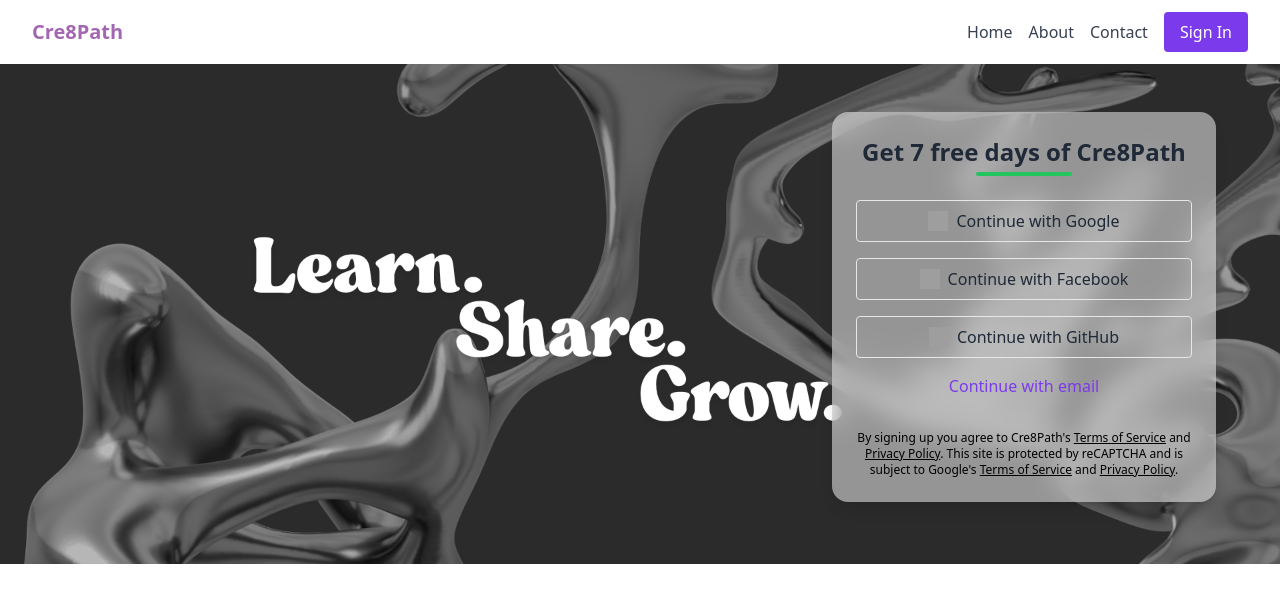
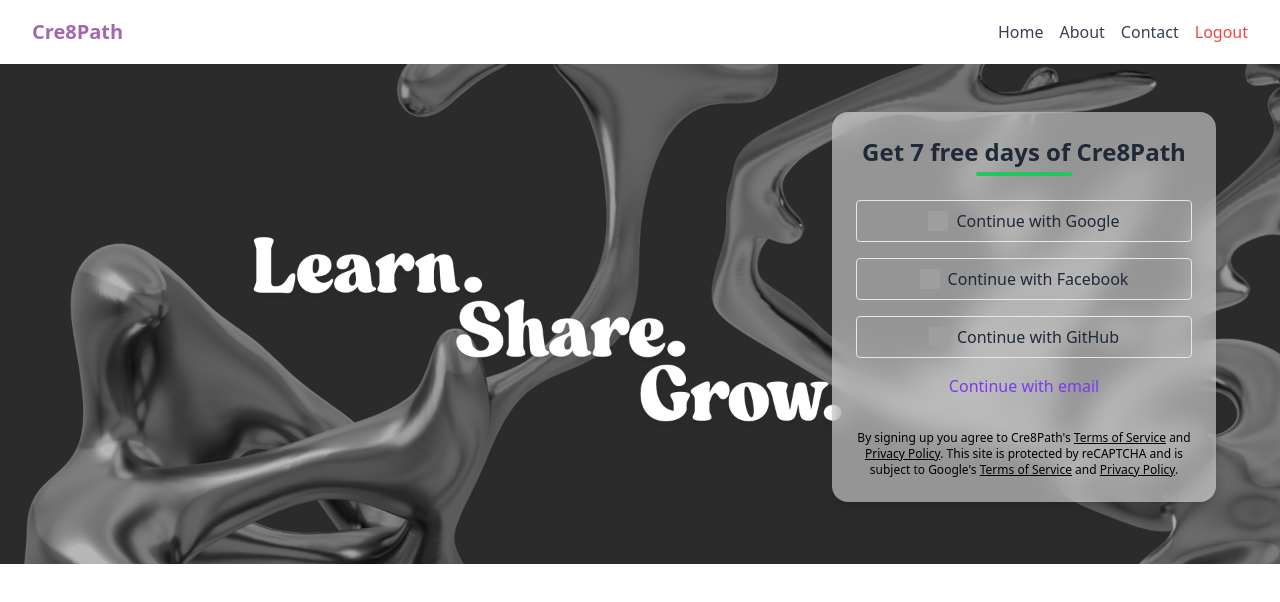
Before and after one commit to Devangap/Cre8Path_Multimedia-Skill-Sharing-and-Learning-Platform-, a React (Create React App) app in the folder frontend/: page / in a window 1280 px wide. Shown: the top 602 px of the page. Built offline with nearby package versions, Linux system fonts and the light colour scheme; no server answers; grey boxes are pictures that could not be loaded.

Commit message:
Update Navbar.js

```diff
--- a/frontend/src/components/Navbar.js
+++ b/frontend/src/components/Navbar.js
@@ -1,5 +1,4 @@
 import React from 'react';
-import { Link } from 'react-router-dom';
 
 const Navbar = ({ userEmail }) => {
   return (
@@ -9,37 +8,42 @@
         <div className="flex-shrink-0 flex items-center font-bold text-xl" style={{ color: '#A367B1' }}>
             Cre8Path
         </div>
+
           <div className="flex items-center space-x-4">
-            <Link to="/" className="text-gray-700 hover:text-blue-600">Home</Link>
-            <Link to="/about" className="text-gray-700 hover:text-blue-600">About</Link>
-            <Link to="/contact" className="text-gray-700 hover:text-blue-600">Contact</Link>
-            {userEmail ? (
-              <>
-                <Link to="/upload" className="text-gray-700 hover:text-blue-600">Upload</Link>
+            <a href="/" className="text-gray-700 hover:text-blue-600">Home</a>
+            <a href="/about" className="text-gray-700 hover:text-blue-600">About</a>
+            <a href="/contact" className="text-gray-700 hover:text-blue-600">Contact</a>
+            {/* <a
+              href="/oauth2/authorization/google"
+              className="bg-blue-600 text-white px-4 py-2 rounded hover:bg-blue-700"
+            >
+              Sign in
+            </a>
+            <a
+              href="/oauth2/authorization/google"
+              className="bg-blue-600 text-white px-4 py-2 rounded hover:bg-blue-700"
+            >
+              Sign up
+            </a> */}
+             {userEmail && (
               <span className="text-sm text-gray-600">Signed in as: {userEmail}</span>
+            )}
+
             <button
               onClick={() => {
-                    fetch('http://localhost:8080/logout', {
-                      method: 'POST',
-                      credentials: 'include',
+                fetch("http://localhost:8080/logout", {
+                  method: "POST",
+                  credentials: "include",
                 }).then(() => {
-                      localStorage.removeItem('userIdentifier');
-                      window.location.href = '/';
+                  localStorage.removeItem("userIdentifier");
+                  window.location.href = "/";
                 });
               }}
   className="text-red-500 hover:underline"
 >
   Logout
 </button>
-              </>
-            ) : (
-              <a
-                href="http://localhost:8080/oauth2/authorization/google?prompt=select_account"
-                className="bg-violet-600 text-white px-4 py-2 rounded hover:bg-violet-700"
-              >
-                Sign In
-              </a>
-            )}
+
           </div>
         </div>
       </div>
```
Lines whose indentation alone changed are shown as unchanged.
